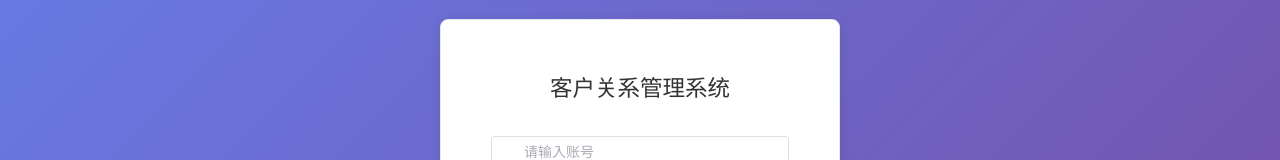
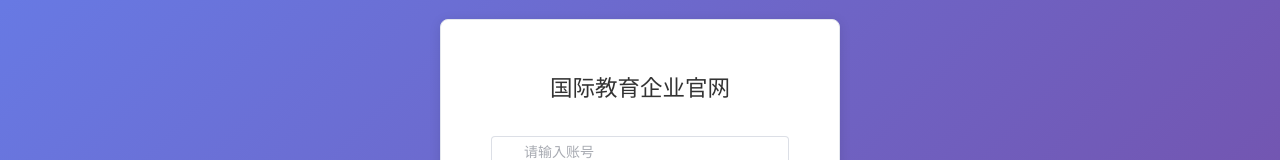
Before and after one commit to xxq48/xxqweb, a Vue app: page /login in a window 1280 px wide. Shown: the part 193-353 px from the top of the page. Built offline with nearby package versions, Linux system fonts and the light colour scheme.

Commit message:
feat: 更新登录页面标题为国际教育企业官网

```diff
--- a/src/views/LoginView.vue
+++ b/src/views/LoginView.vue
@@ -2,7 +2,7 @@
 <template>
   <div class="login-container">
     <el-card class="login-box">
-      <h2 class="login-title">客户关系管理系统</h2>
+      <h2 class="login-title">国际教育企业官网</h2>
       <el-form :model="formData" ref="ruleFormRef">
         <el-form-item>
           <el-input
```
